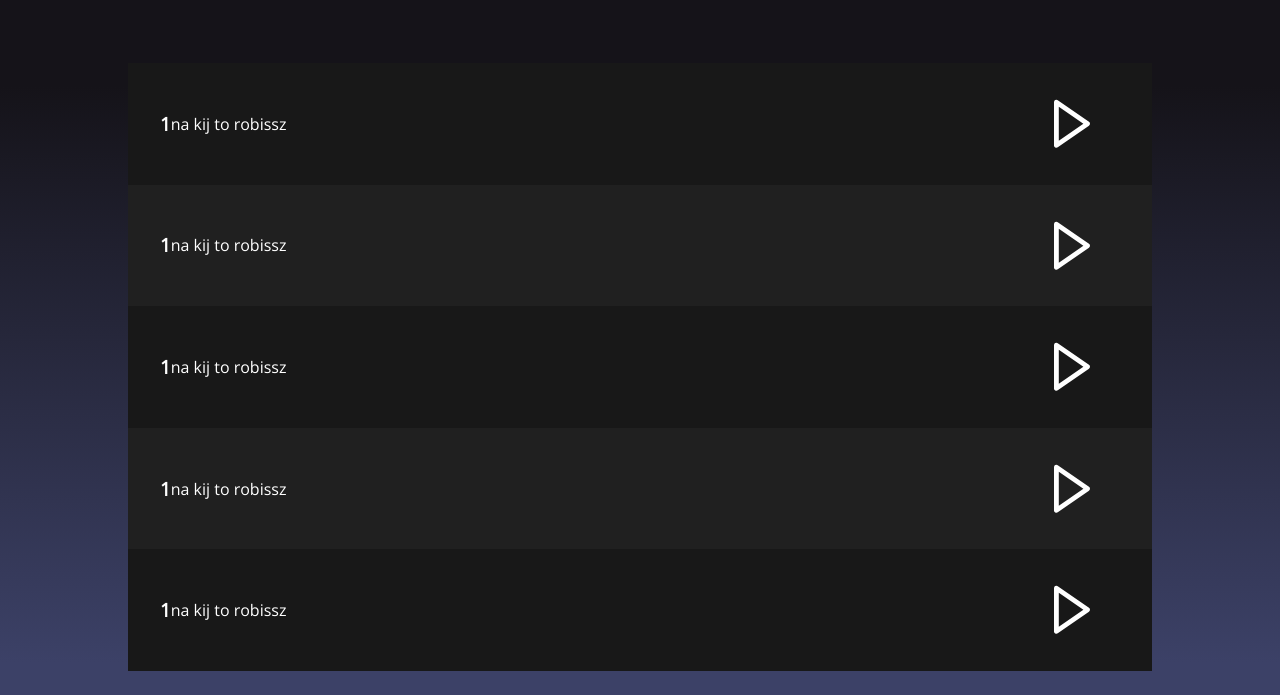
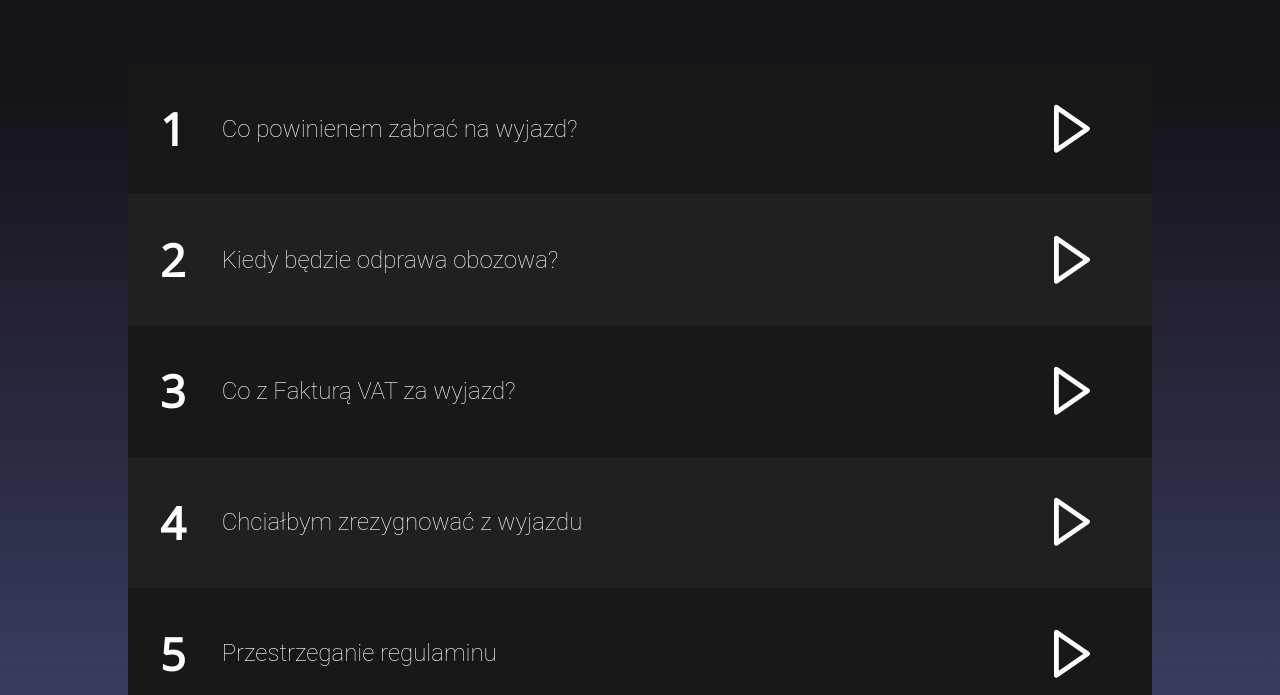
Before and after one commit to ksobiecki/Delta2021, a Gatsby site: page /faq in a window 1280 px wide. Shown: the part 545-1240 px from the top of the page. Built offline with nearby package versions, Linux system fonts and the light colour scheme; Gatsby itself is replaced by a stand-in of ours; a web font is replaced by a local one.

Commit message:
faq implementation

```diff
--- a/src/components/Faq/FaqLandingSection/styled.ts
+++ b/src/components/Faq/FaqLandingSection/styled.ts
@@ -2,7 +2,7 @@ import styled from 'styled-components';
 
 import { StyledSection } from '../../Shared/SectionLayout/styled';
 
-import backgound from '../../../assets/images/headerBackground.png';
+import background from '../../../assets/images/headerBackground.png';
 
 export const FaqSectionLayout = styled(StyledSection)`
 	margin-top: 10vh;
@@ -14,7 +14,7 @@ export const FaqSectionLayout = styled(StyledSection)`
 export const Background = styled.div`
 	height: 60vh;
 	background-position-y: -100px;
-	background-image: url(${backgound});
+	background-image: url(${background});
 	background-repeat: no-repeat;
 	background-size: cover;
 	position: absolute;
--- a/src/components/Faq/FaqMainSection/FaqList/AccordeonItem/index.tsx
+++ b/src/components/Faq/FaqMainSection/FaqList/AccordeonItem/index.tsx
@@ -1,5 +1,12 @@
 import React, { useState } from 'react';
-import { Accordeon, AccordeonHeader, AccordeonContent, Arrow } from './styled';
+import {
+	Accordeon,
+	AccordeonHeader,
+	AccordeonContent,
+	Arrow,
+	Question,
+	Numerical,
+} from './styled';
 interface AccordeonProps {
 	num: number;
 	question: string;
@@ -8,7 +15,8 @@ interface AccordeonProps {
 
 const AccordeonItem: React.FC<AccordeonProps> = ({ num, question, answer }) => {
 	const [isHovered, setIsHovered] = useState(false);
-   const [isDropedDown, setIsDropDown] = useState(false);
+	const [isDropedDown, setIsDropDown] = useState(false);
+	const answerArray: Array<String> = answer.split('/n');
 	return (
 		<Accordeon
 			background-color={isHovered ? 'black' : 'red'}
@@ -23,8 +31,8 @@ const AccordeonItem: React.FC<AccordeonProps> = ({ num, question, answer }) => {
 			}}
 		>
 			<AccordeonHeader>
-				<h3>{num}</h3>
-				<p>{question}</p>
+				<Numerical>{num}</Numerical>
+				<Question>{question}</Question>
 				<Arrow
 					color={isHovered ? 'violet' : 'white'}
 					transform={isDropedDown ? 'rotate(90deg)' : ''}
@@ -32,7 +40,14 @@ const AccordeonItem: React.FC<AccordeonProps> = ({ num, question, answer }) => {
 			</AccordeonHeader>
 			{isDropedDown ? (
 				<AccordeonContent>
-					<p>{answer}</p>
+					<p>
+						{answerArray.map((answer) => (
+							<>
+								{answer}
+								<br />
+							</>
+						))}
+					</p>
 				</AccordeonContent>
 			) : null}
 		</Accordeon>
--- a/src/components/Faq/FaqMainSection/FaqList/AccordeonItem/styled.ts
+++ b/src/components/Faq/FaqMainSection/FaqList/AccordeonItem/styled.ts
@@ -8,9 +8,14 @@ export const Arrow = styled(BiRightArrow)`
 	transition: all 0.3s;
 	user-select: none;
 	transform: ${(props) => props.transform};
+	@media only screen and (max-width: 600px) {
+		margin-right: auto;
+		padding-left: 5px;
+	}
 `;
 
 export const Accordeon = styled.div`
+	cursor: pointer;
 	width: 100%;
 	padding: 2em;
 	transition: all 0.3s;
@@ -24,11 +29,18 @@ export const Accordeon = styled.div`
 	&:hover {
 		background-color: #363636;
 	}
+	@media only screen and (max-width: 600px) {
+		width: 100%;
+		padding: 1em;
+	}
 `;
 
 export const AccordeonHeader = styled.div`
 	display: flex;
 	align-items: center;
+	@media only screen and (max-width: 600px) {
+		font-size: 13px;
+	}
 `;
 
 export const AccordeonContent = styled.div`
@@ -36,6 +48,26 @@ export const AccordeonContent = styled.div`
 	font-family: Roboto, sans-serif;
 	font-weight: 200;
 	display: flex;
+	font-size: 1.2em;
+	text-align: justify;
+	@media only screen and (max-width: 600px) {
+		font-size: 12px;
+	}
+`;
+
+export const Numerical = styled.h3`
+	font-size: 2.8em;
+	font-weight: 900;
+	margin: 0;
+	@media only screen and (max-width: 600px) {
+		font-size: 2.4em;
+	}
+`;
+
+export const Question = styled.p`
+	margin: 0;
 	font-size: 1.5em;
-	text-align: justify;
+	font-family: Roboto, sans-serif;
+	font-weight: 200;
+	padding: 0 0 0 1.5em;
 `;
--- a/src/components/Faq/FaqMainSection/FaqList/index.tsx
+++ b/src/components/Faq/FaqMainSection/FaqList/index.tsx
@@ -8,28 +8,36 @@ const FaqList = () => {
 		<AccordeonList>
 			<AccordeonItem
 				num={1}
-				question="na kij to robissz"
-				answer="bo lubie"
+				question="Co powinienem zabrać na wyjazd?"
+				answer="– Dowolny dokument pozwalający potwierdzić tożsamość uczestnika na odprawie (dowód osobisty, paszport)/n
+– Wypełnione oświadczenie obozowe (należy je wypełnić zgodnie z prawdą i zabrać ze sobą na odprawę!)/n
+– Wydrukowane potwierdzenie dokonania wpłaty lub przekazu pocztowego (dla własnej pewności)/n
+– Niezbędną ilość leków, które musi przyjmować uczestnik oraz instrukcje ich podawania (dotyczy tylko osób przyjmujących leki na stałe – TAKA INFORMACJA MUSI ZNALEŹĆ SIĘ W OŚWIADCZENIU!)/n
+– Ważna legitymacja studencka"
 			/>
 			<AccordeonItem
-				num={1}
-				question="na kij to robissz"
-				answer="bo lubie"
+				num={2}
+				question="Kiedy będzie odprawa obozowa?"
+				answer="Odprawa obozowa jest planowana na czwartek, 4 listopada 2021r 13.00./n
+Nie zapomnijcie ze sobą oświadczenia obozowego!/n
+Uczestników informujemy, że na odprawie obozowej mogą pojawić się władze Wydziału Fizyki Technicznej, Informatyki i Matematyki Stosowanej. Osoby, które stawią się w miejscu zbiórki i odprawy w stanie wskazującym na spożycie alkoholu lub środków odurzających, będą w trybie natychmiastowym wydalane z Wyjazdu jeszcze przed wyjazdem z Łodzi bez możliwości ubiegania się Uczestnika o zwrot kosztów. W trakcie trwania Delta 2021 przewidywana jest również wizytacja Władz Uczelni, Wydziału oraz przedstawicieli Politechniki Łódzkiej."
 			/>
 			<AccordeonItem
-				num={1}
-				question="na kij to robissz"
-				answer="bo lubie"
+				num={3}
+				question="Co z Fakturą VAT za wyjazd?"
+				answer="Uczestnicy którzy chcą otrzymać fakturę VAT za Wyjazd „Delta 2021”, zobowiązani są zgłosić ten fakt podczas wypełniania formularza rejestracyjnego oraz wysłać wiadomość mailową na adres delta@samorzad.p.lodz.pl i k.sobiecki@samorzad.p.lodz.pl. Wiadomość powinna zawierać wszelkie niezbędne dane do wystawienia faktury VAT (imię, nazwisko, numer NIP, adres odbiorcy faktury) oraz telefon kontaktowy. Informujemy jednocześnie, iż faktury VAT wystawiane będą dopiero po zakończeniu Delty, tj. od dnia 7.11.2021 r. Po odbiór faktury można zgłosić się do biura Wydziałowej Rady Samorządu przy ul. Bohdana Stefanowskiego 1/15, budynek B14 I piętro po wcześniejszym ustaleniu mailowym terminu odbioru faktury. Możliwe jest także otrzymanie faktury pocztą (adres do przesłania faktury musi podany być w mailu dotyczącym otrzymania faktury). Czas oczekiwania na fakturę VAT może wynosić nawet do 30 dni roboczych."
 			/>
 			<AccordeonItem
-				num={1}
-				question="na kij to robissz"
-				answer="bo lubie"
+				num={4}
+				question="Chciałbym zrezygnować z wyjazdu"
+				answer="Zgodnie z Regulaminem, w razie rezygnacji z uczestnictwa w wyjeździe do dnia 10.10.2021 r. przysługuje Państwu zwrot całości wpłaconej kwoty. Rezygnacje w późniejszym terminie będą rozpatrywane indywidualnie, w zależności od podanego powodu rezygnacji. Czynność taka koniecznie musi być sygnalizowana Organizatorowi mailowo na adres delta@samorzad.p.lodz.pl i Głównemu Koordynatorowi k.sobiecki@samorzad.p.lodz.pl. Mail powinien zawierać: imię, nazwisko, nr telefonu kontaktowego, wszelkie dane związane z numerem konta bankowego, na który ma przyjść przelew zwrotny (m.in. numer konta, nazwa właściciela, adres nie jest konieczny) oraz ponownie załączone potwierdzenie wpłaty i powód rezygnacji. W przypadku rezygnacji dopuszczalne jest również przekazanie swojego opłaconego miejsca innej osobie. Procedura wykonywania zwrotów zostanie uruchomiona dn. 17.10.2021 r., a czas jej realizacji może wynosić nawet do 30 dni roboczych."
 			/>
 			<AccordeonItem
-				num={1}
-				question="na kij to robissz"
-				answer="bo lubie"
+				num={5}
+				question="Przestrzeganie regulaminu"
+				answer="Jeśli osoba wchodząca w skład Kadry lub Koordynator Główny Delty podejrzewać będą zażywanie przez uczestnika Wyjazdu substancji zabronionych, poinformują o tym odpowiednie służby interwencyjne. W razie potwierdzenia podejrzeń, Uczestnik taki zostaje wydalony dyscyplinarnie z Wyjazdu a Koordynator o całym zajściu poinformuje Władze Uczelni.
+
+Uczestnik, który dopuści się łamania któregokolwiek z punktów Regulaminu, otrzymuje każdorazowo ostrzeżenie od Koordynatora Głównego Delte. Ostrzeżenie może być dane na uzasadnioną prośbę osób wskazanych jako Kadra, przedstawicieli Uczelni lub innych uczestników Delty. Otrzymanie 2-go ostrzeżenia, przez jedną osobę skutkuje również wydaleniem Uczestnika z Wyjazdu bez możliwości roszczeń przez niego praw do zwrotu wpłaty za Wyjazd. Wydalenie Uczestnika z Wyjazdu wiąże się z samodzielnym powrotem Uczestnika do domu (uczestnicy są pełnoletni, a organizator nie sprawuje pieczy nad osobą Uczestnika) oraz powiadomieniem Władz Uczelni o zaistniałej sytuacji."
 			/>
 		</AccordeonList>
 	);
--- a/src/components/Faq/FaqMainSection/FaqList/styled.ts
+++ b/src/components/Faq/FaqMainSection/FaqList/styled.ts
@@ -4,6 +4,9 @@ export const AccordeonList = styled.div`
 	width: 80%;
 	display: flex;
 	flex-direction: column;
-	margin: 3em auto 10em;
-	min-height: 215vh;
+	margin: 3em auto 8em;
+	@media only screen and (max-width: 800px) {
+		width: 100%;
+		margin: 2em auto 3em;
+	}
 `;
--- a/src/components/Faq/FaqMainSection/styled.ts
+++ b/src/components/Faq/FaqMainSection/styled.ts
@@ -3,15 +3,17 @@ import styled from 'styled-components';
 import { StyledSection } from '../../Shared/SectionLayout/styled';
 
 export const FaqMainSectionLayout = styled(StyledSection)`
+	display: flex;
 	margin: 0;
 	padding: 0;
 	max-width: unset;
 	overflow: hidden;
+	height: auto;
 `;
 
 export const Background = styled.div`
 	z-index: 10;
-	position: absolute;
+	position: relative;
 	left: 0;
 	top: 0;
 	width: 100vw;
@@ -32,4 +34,8 @@ export const Container = styled.div`
 	margin-top: 3vw;
 	position: relative;
 	height: 100%;
+	@media only screen and (max-width: 800px) {
+		width: 80%;
+		margin-top: 2vw;
+	}
 `;
--- a/src/components/Faq/index.tsx
+++ b/src/components/Faq/index.tsx
@@ -1,5 +1,5 @@
 import React from 'react';
-
+import FooterSection from '../Landing/FooterSection';
 import FaqLandingSection from './FaqLandingSection';
 import FaqMainSection from './FaqMainSection';
 
@@ -7,6 +7,7 @@
 	<>
 		<FaqLandingSection />
 		<FaqMainSection />
+		<FooterSection />
 	</>
 );
 
```
